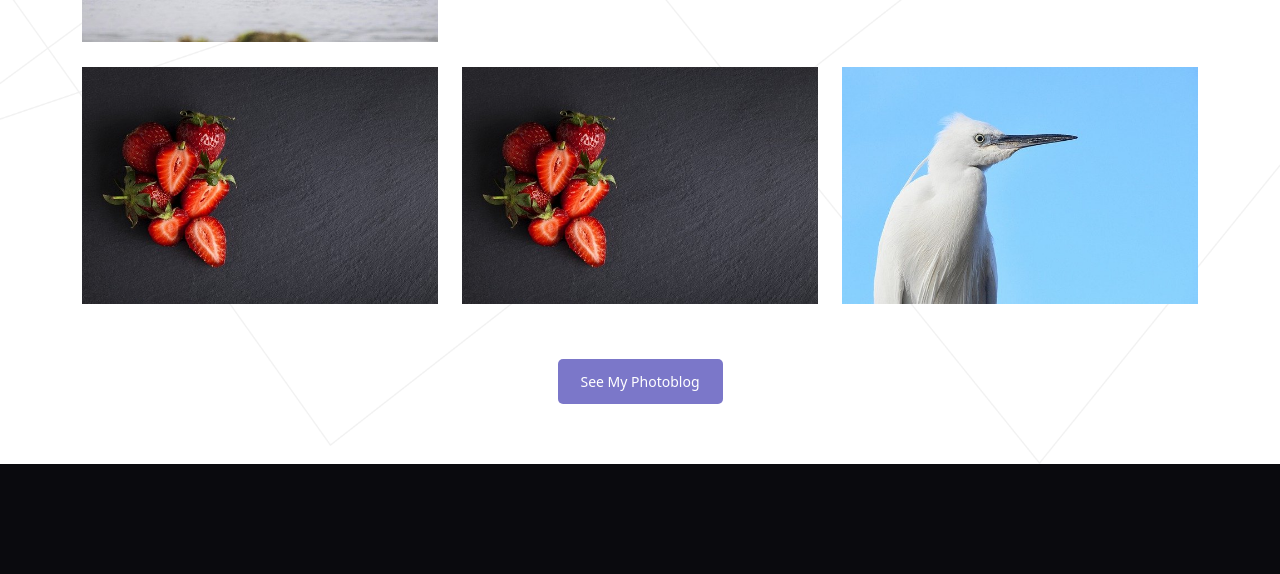
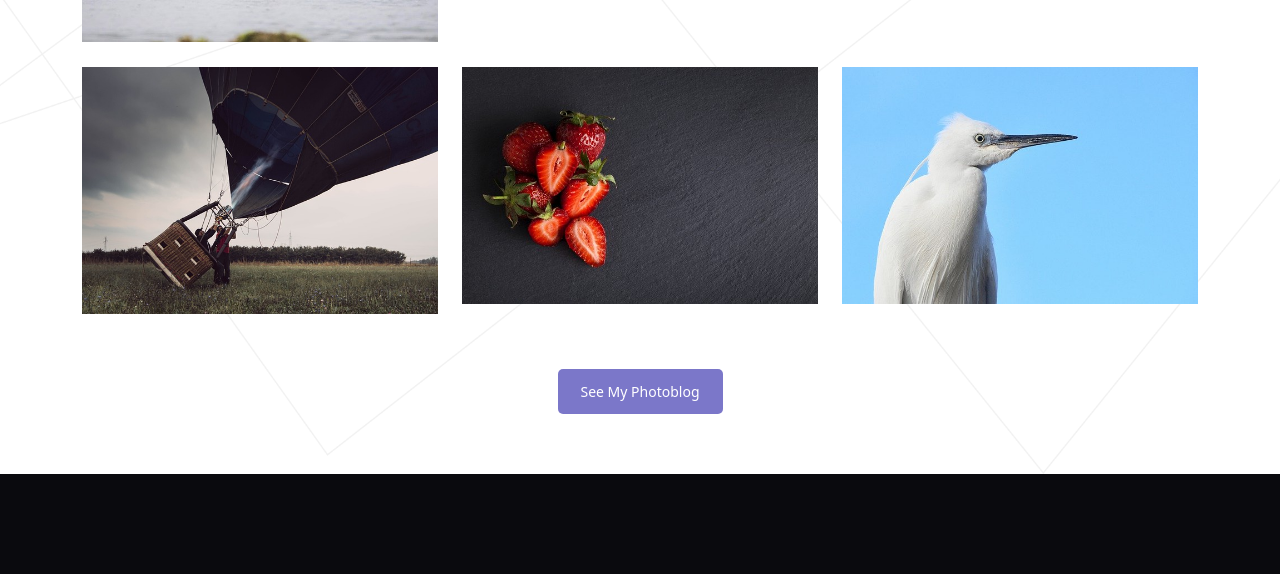
Before and after one commit to nilemil007/Class13, a plain HTML site: page index.html in a window 1280 px wide. Shown: the part 3089-3663 px from the top of the page. Drawn offline with nearby package versions, Linux system fonts and the light colour scheme.

Commit message:
Update index.html

```diff
--- a/index.html
+++ b/index.html
@@ -188,7 +188,7 @@
           <div class="col-md-4 ph-m">
             <div class="ph-m-item">
               <a href="assets/img/img4.jpg" class="swipebox" title="Hot Air Baloon" rel="gallery">
-                <img class="myCapture" src="assets/img/img5.jpg" alt="Photography">
+                <img class="myCapture" src="assets/img/img4.jpg" alt="Photography">
               </a>
             </div>
           </div>
```
